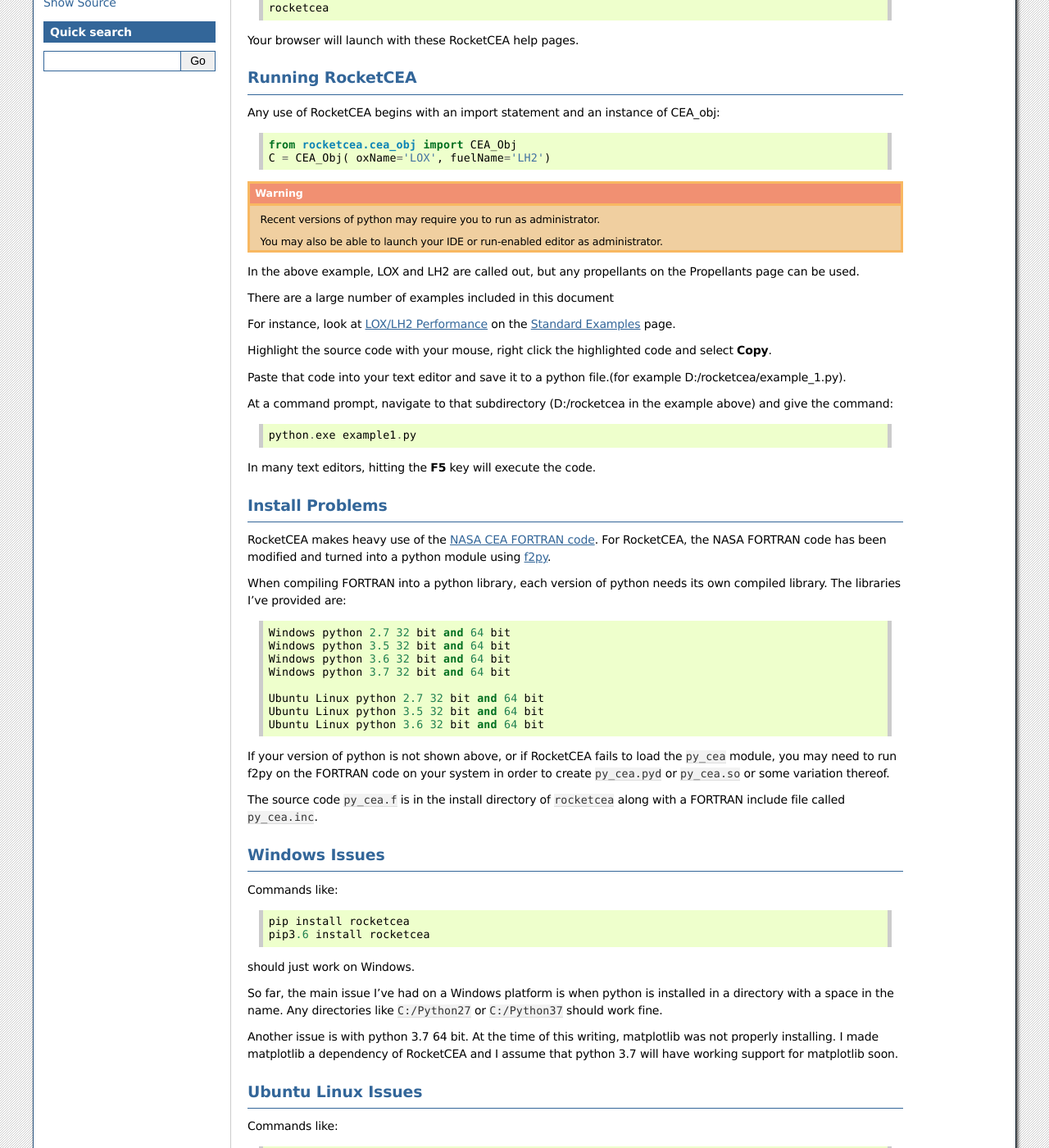
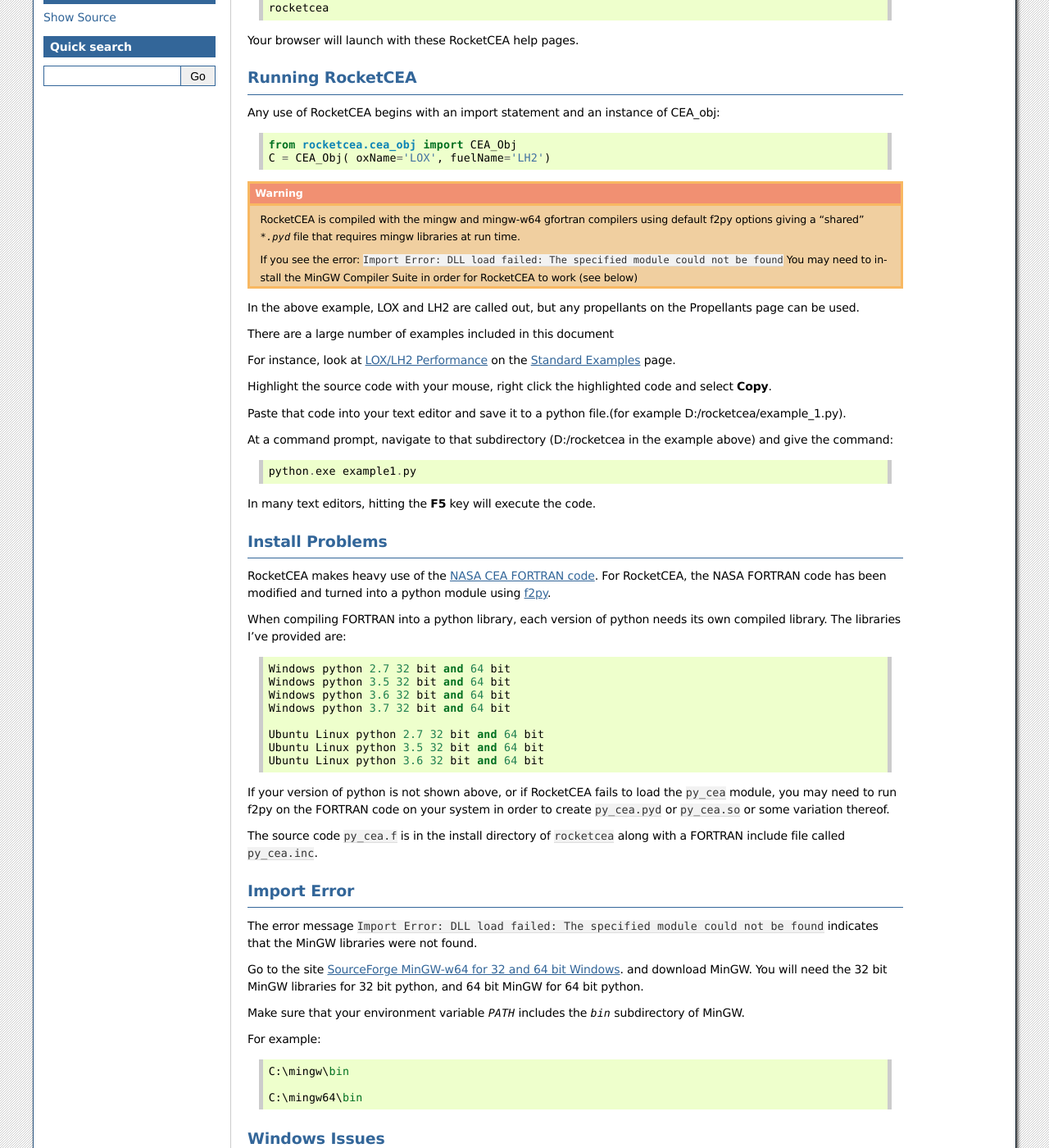
Before and after one commit to sonofeft/RocketCEA, a Sphinx documentation site: the page built from docs/quickstart.rst, in a window 1280 px wide and 1400 px high, scrolled down 450 px. Shown: the whole window at 82% size. Built offline with Sphinx 7.4.7, drawn with Linux system fonts in a browser that asks for light colours; pages that are not in the unit, such as notebooks, are missing from menus.

Commit message:
Identified MinGW library issue in docs

```diff
--- a/docs/quickstart.rst
+++ b/docs/quickstart.rst
@@ -39,9 +39,13 @@
 
 .. warning::
 
-    Recent versions of python may require you to run as administrator.
+    RocketCEA is compiled with the mingw and mingw-w64 gfortran compilers using default f2py options
+    giving a "shared" `*.pyd` file that requires mingw libraries at run time.
 
-    You may also be able to launch your IDE or run-enabled editor as administrator.
+    If you see the error: ``Import Error: DLL load failed: The specified module could not be found``
+    You may need to install the MinGW Compiler Suite in order for RocketCEA to work (see below)
+
+
 
 
 
@@ -86,6 +90,24 @@
 
 The source code ``py_cea.f`` is in the install directory of ``rocketcea`` along with a FORTRAN
 include file called ``py_cea.inc``.
+
+Import Error
+------------
+
+The error message ``Import Error: DLL load failed: The specified module could not be found`` indicates
+that the MinGW libraries were not found.
+
+Go to the site `SourceForge MinGW-w64 for 32 and 64 bit Windows <https://sourceforge.net/projects/mingw-w64/>`_.
+and download MinGW. You will need the 32 bit MinGW libraries for 32 bit python, and 64 bit MinGW for 64 bit python.
+
+Make sure that your environment variable `PATH` includes the `bin` subdirectory of MinGW.
+
+For example::
+
+    C:\mingw\bin
+
+    C:\mingw64\bin
+
 
 Windows Issues
 --------------
```
Also changed, not shown: 6 other files.
